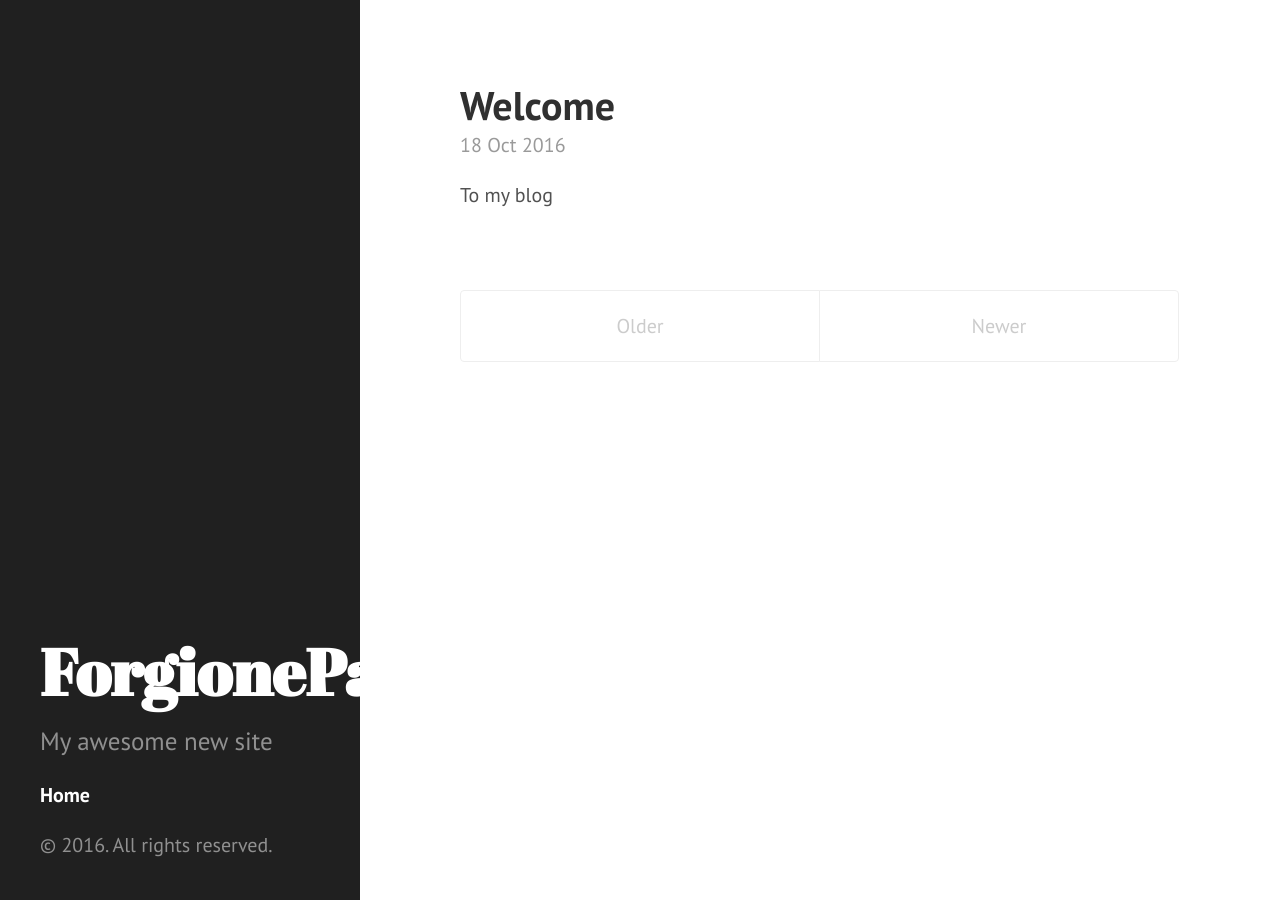
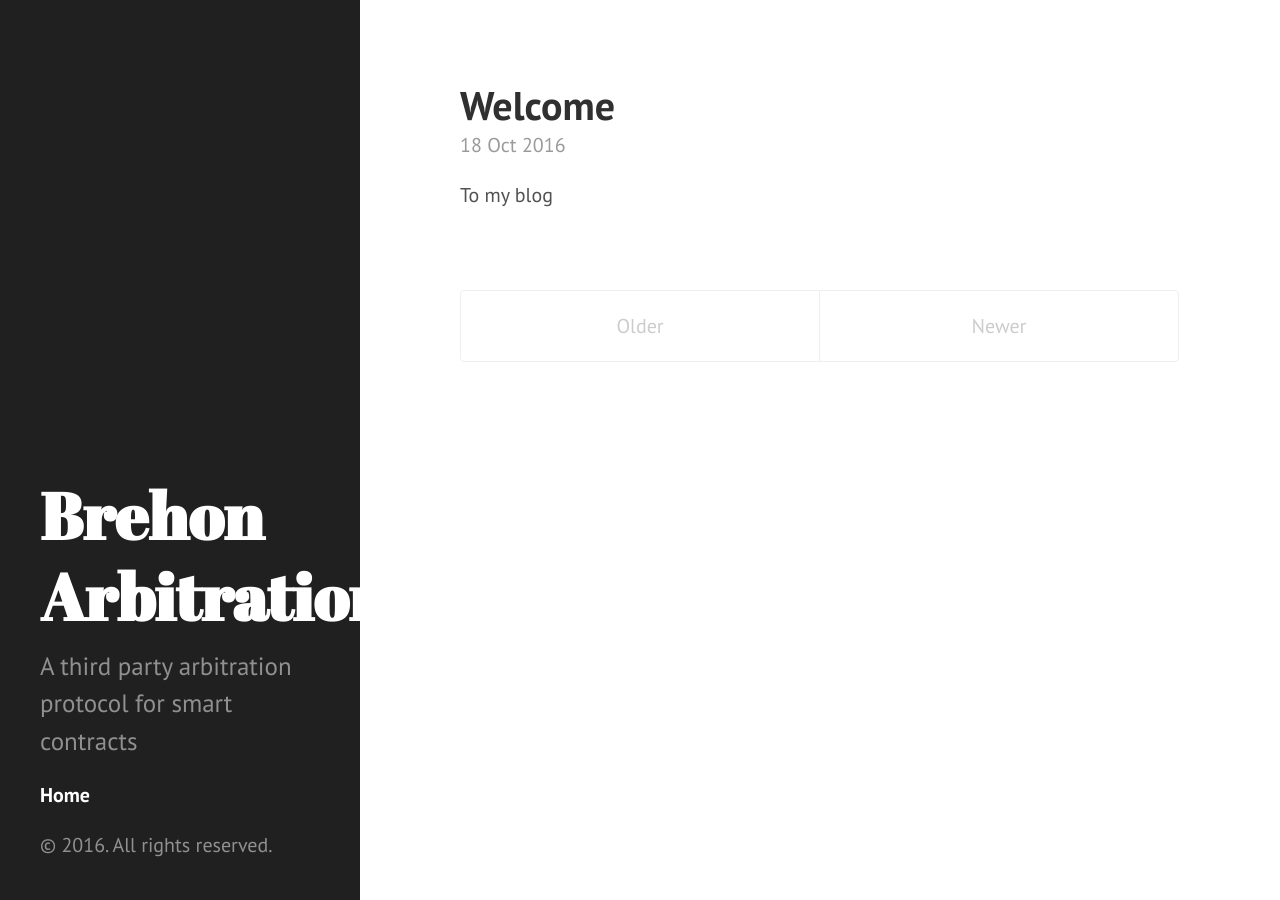
Before and after one commit to ForgionePawar/ForgionePawar.github.io, a Jekyll site: the page built from index.html, in a window 1280 px wide. Built offline with Jekyll 4.4.1, drawn with Linux system fonts in a browser that asks for light colours; the list of posts is cut into pages by our own code.

Commit message:
Update _config.yml

```diff
--- a/_config.yml
+++ b/_config.yml
@@ -1,8 +1,8 @@
 excerpt_separator: ""
 pygments: true
 markdown: kramdown
-url: http://ForgionePawar.github.io
-title: ForgionePawar
-tagline: A log of everyday life
-description: My awesome new site
+url: http://brehon.io
+title: Brehon Arbitration
+tagline: A third party arbitration protocol for smart contracts
+description: A third party arbitration protocol for smart contracts
 paginate: 5
```
